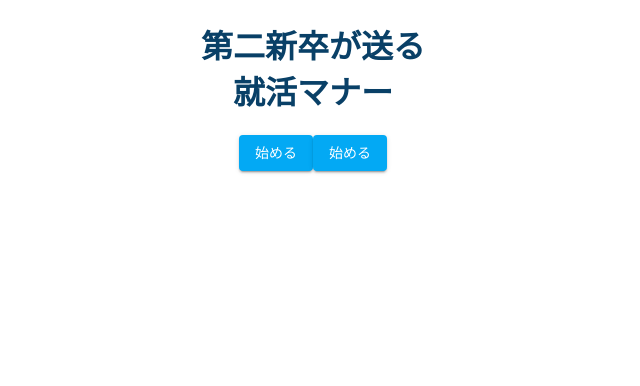
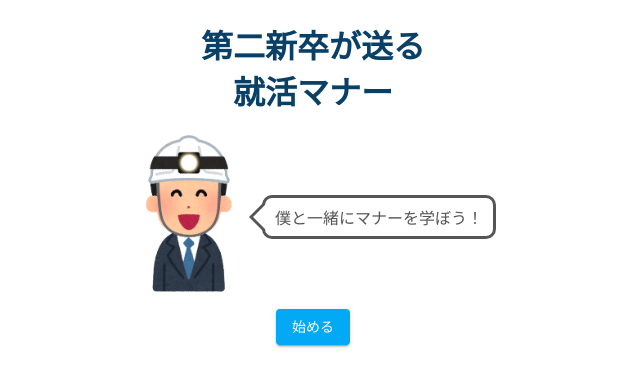
Before and after one commit to shion0223/intern-shion, an Angular app in the folder manner-app/: page / in a window 1280 px wide. Shown: the top 386 px of the page, without its empty margins (327-967 px from the left). Built offline with nearby package versions, Linux system fonts and the light colour scheme.

Commit message:
シンソツ君の表示

```diff
--- a/manner-app/src/app/app.module.ts
+++ b/manner-app/src/app/app.module.ts
@@ -15,6 +15,7 @@ import { MatDialogModule } from '@angular/material/dialog';
 import { AnswerComponent } from './pages/answer/answer.component';
 import { ResultComponent } from './pages/result/result.component';
 import { DialogComponent } from './components/dialog/dialog.component';
+import { ShowCharacterComponent } from './components/show-character/show-character.component';
 
 @NgModule({
   declarations: [
@@ -25,6 +26,7 @@ import { DialogComponent } from './components/dialog/dialog.component';
     AnswerComponent,
     ResultComponent,
     DialogComponent,
+    ShowCharacterComponent,
   ],
   imports: [
     BrowserModule,
--- /dev/null
+++ b/manner-app/src/app/components/show-character/show-character.component.html
@@ -0,0 +1,7 @@
+<div class="container">
+  <div class="character">
+    <img src="assets/imgs/Overall/sinsotukun.png" width="117" height="160" alt="シンソツ君の写真" title="シンソツ君">
+  </div>
+
+  <div class="speech-bubble " >僕と一緒にマナーを学ぼう！</div>
+</div>
--- /dev/null
+++ b/manner-app/src/app/components/show-character/show-character.component.scss
@@ -0,0 +1,43 @@
+.container {
+  margin: 10px;
+  display: flex;
+  justify-content: center;
+  align-items: center;
+}
+
+.speech-bubble {
+  position: relative;
+  display: inline-block;
+  margin: 1.5em 0 1.5em 15px;
+  padding: 7px 10px;
+  min-width: 120px;
+  max-width: 100%;
+  color: #555;
+  font-size: 16px;
+  background: #fff;
+  border: solid 3px #555;
+  box-sizing: border-box;
+  border-radius: 10px;
+}
+
+.speech-bubble:before {
+  content: "";
+  position: absolute;
+  top: 50%;
+  left: -24px;
+  margin-top: -12px;
+  border: 12px solid transparent;
+  border-right: 12px solid #fff;
+  z-index: 2;
+}
+
+.speech-bubble:after {
+  content: "";
+  position: absolute;
+  top: 50%;
+  left: -30px;
+  margin-top: -14px;
+  border: 14px solid transparent;
+  border-right: 14px solid #555;
+  z-index: 1;
+}
--- /dev/null
+++ b/manner-app/src/app/components/show-character/show-character.component.ts
@@ -0,0 +1,15 @@
+import { Component, OnInit } from '@angular/core';
+
+@Component({
+  selector: 'app-show-character',
+  templateUrl: './show-character.component.html',
+  styleUrls: ['./show-character.component.scss']
+})
+export class ShowCharacterComponent implements OnInit {
+
+  constructor() { }
+
+  ngOnInit(): void {
+  }
+
+}
--- a/manner-app/src/app/pages/top/top.component.html
+++ b/manner-app/src/app/pages/top/top.component.html
@@ -3,8 +3,11 @@
     <div>就活マナー</div>
 </h1>
 
-<!-- <app-button></app-button> -->
+<!-- シンソツ君の表示 -->
+<app-show-character></app-show-character>
+
+
 <div class="outer">
     <app-button [text]="'始める'" (btnClick)="startQuiz($event)"></app-button>
-    <button (click)="startQuiz()" mat-raised-button color="primary">始める</button>
+    <!-- <button (click)="startQuiz()" mat-raised-button color="primary">始める</button> -->
 </div>
```
Also changed, not shown: manner-app/src/assets/imgs/Overall/sinsotukun.png (added), 1 other file (tests, documents, lock files or other folders).
